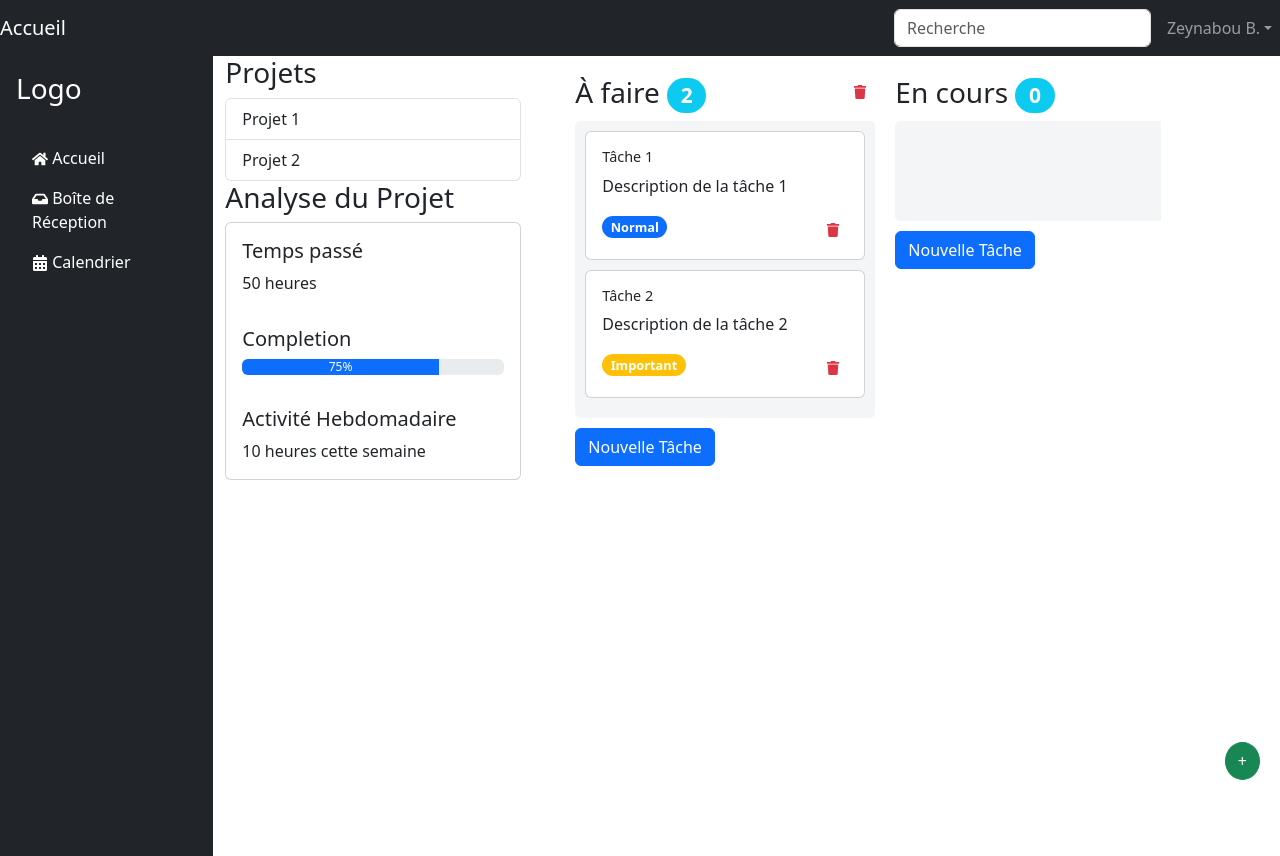
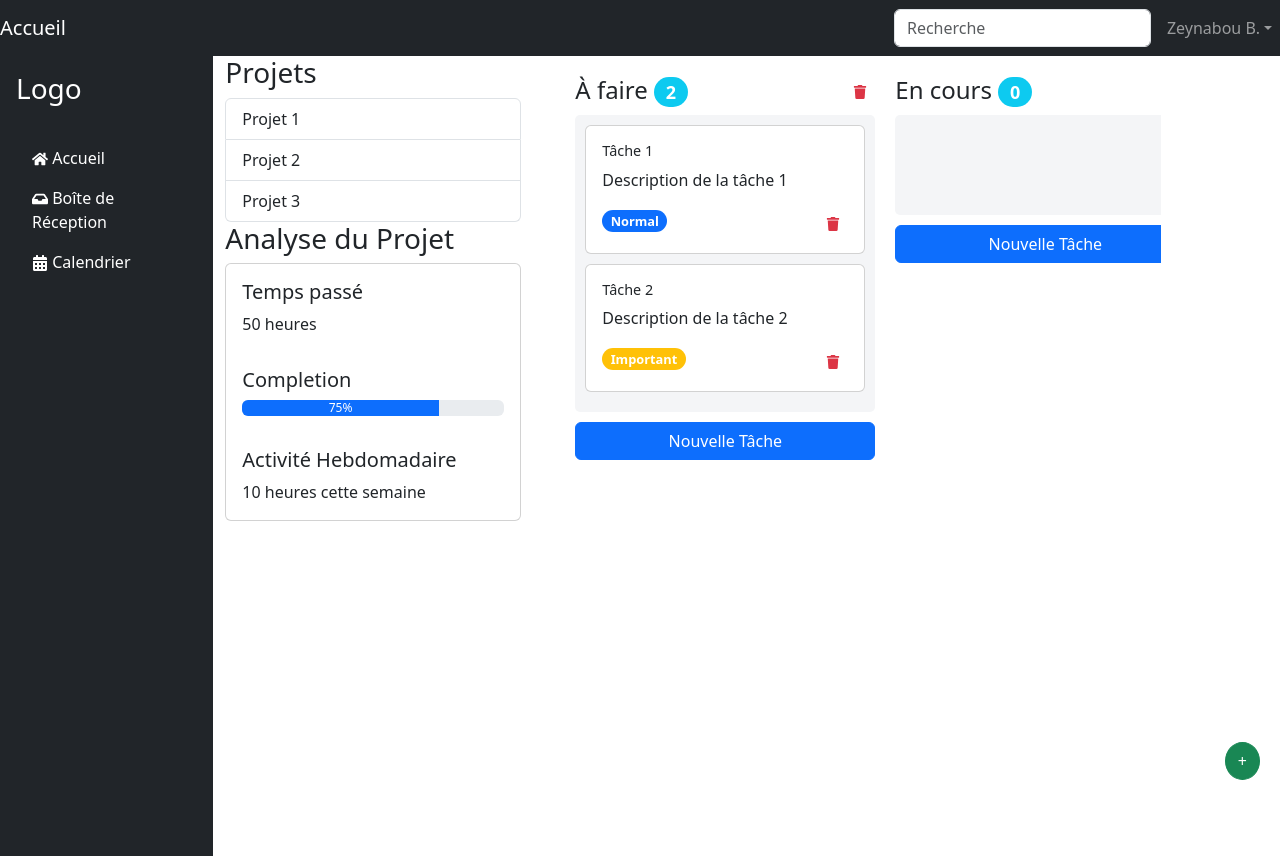
Before and after one commit to AdjaSira/Front_Dev_Web, a React (Create React App) app: page /home in a window 1280 px wide. Built offline with nearby package versions, Linux system fonts and the light colour scheme.

Commit message:
Juste ajout d'un projet et de ses categorie et puis elargissement du bouton Nouvelle tache
Rien a changer ici tu peu ignorer ce commit c'est du pur css

```diff
--- a/src/components/Categorie.js
+++ b/src/components/Categorie.js
@@ -7,12 +7,12 @@ import { FaTrash } from 'react-icons/fa';
 const Categorie = ({ column, tasks, onAddTask, onDeleteTask, onDeleteCategory, onEditTask }) => {
   return (
     <div className="column" style={{ margin: "0 10px", minWidth: "300px" }}>
-      <h3>
+      <h4>
         {column.title} <Badge pill bg="info">{tasks.length}</Badge>
         <Button variant="outline-danger" size="sm" style={{ float: "right", border: 'none' }} onClick={onDeleteCategory}>
           <FaTrash />
         </Button>
-      </h3>
+      </h4>
       <Droppable droppableId={column.id}>
         {(provided) => (
           <div
@@ -41,7 +41,7 @@ const Categorie = ({ column, tasks, onAddTask, onDeleteTask, onDeleteCategory, o
           </div>
         )}
       </Droppable>
-      <Button variant="primary" onClick={onAddTask} style={{ marginTop: "10px" }}>
+      <Button variant="primary" onClick={onAddTask} style={{ marginTop: "10px" , width: "100%"}}>
         Nouvelle Tâche
       </Button>
     </div>
--- a/src/components/KanbanBoard.js
+++ b/src/components/KanbanBoard.js
@@ -30,6 +30,22 @@ const initialProjects = {
       columns: {
         "column-1": { id: "column-1", title: "Mon etat", taskIds: ["task-1", "task-2"] },
         "column-2": { id: "column-2", title: "En cours", taskIds: [] },
+      },
+      columnOrder: ["column-1", "column-2"],
+    }
+  },
+
+  "project-3": {
+    id: "project-3",
+    name: "Projet 3",
+    data: {
+      tasks: {
+        "task-1": { id: "task-1", content: "grave daccord ", description: "Description de la tâche Fatigue", priority: "Normal" },
+        "task-2": { id: "task-2", content: "TAight", description: "Description de la tâche Epuise", priority: "Important" },
+      },
+      columns: {
+        "column-1": { id: "column-1", title: "Il fait tard", taskIds: ["task-1", "task-2"] },
+        "column-2": { id: "column-2", title: "Allons nous coucher", taskIds: [] },
       },
       columnOrder: ["column-1", "column-2"],
     }
--- a/src/components/ProjectList.js
+++ b/src/components/ProjectList.js
@@ -4,7 +4,8 @@ import { ListGroup } from 'react-bootstrap';
 const ProjectList = ({ onSelectProject }) => {
   const exampleProjects = [
     { id: 'project-1', name: 'Projet 1' },
-    { id: 'project-2', name: 'Projet 2' }
+    { id: 'project-2', name: 'Projet 2' },
+    { id: 'project-3', name: 'Projet 3' }
     // Ajoutez plus de projets ici
   ];
 
--- a/src/pages/Home.js
+++ b/src/pages/Home.js
@@ -25,7 +25,16 @@ const initialProjects = {
       weeklyActivity: "5 heures cette semaine"
     }
   },
-  // Ajoutez d'autres projets ici
+ "project-3": {
+    id: "project-3",
+    name: "Projet 3",
+    analysis: {
+      timeSpent: "75 heures",
+      completion: 98,
+      weeklyActivity: "18 heures cette semaine"
+    }
+  },
+
 };
 
 const Home = () => {
```
Also changed, not shown: src/App.css (indentation only).
